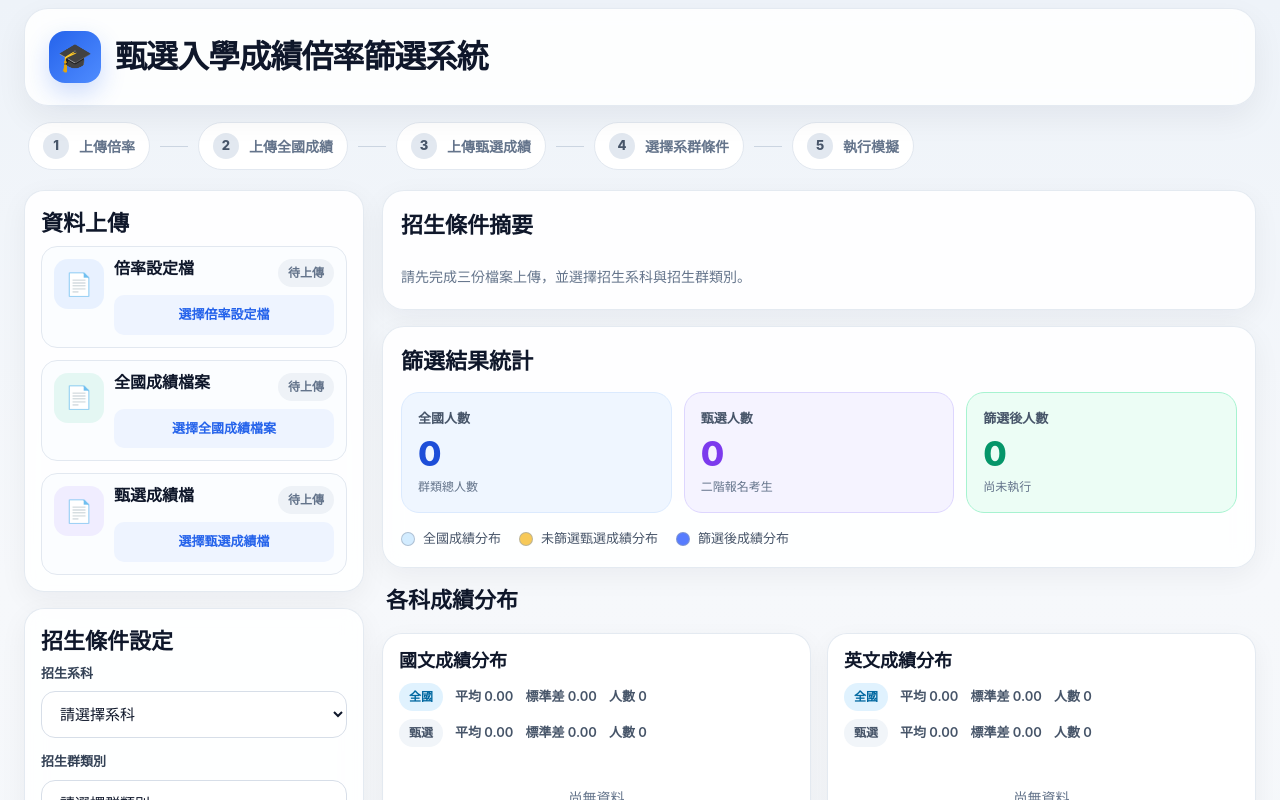
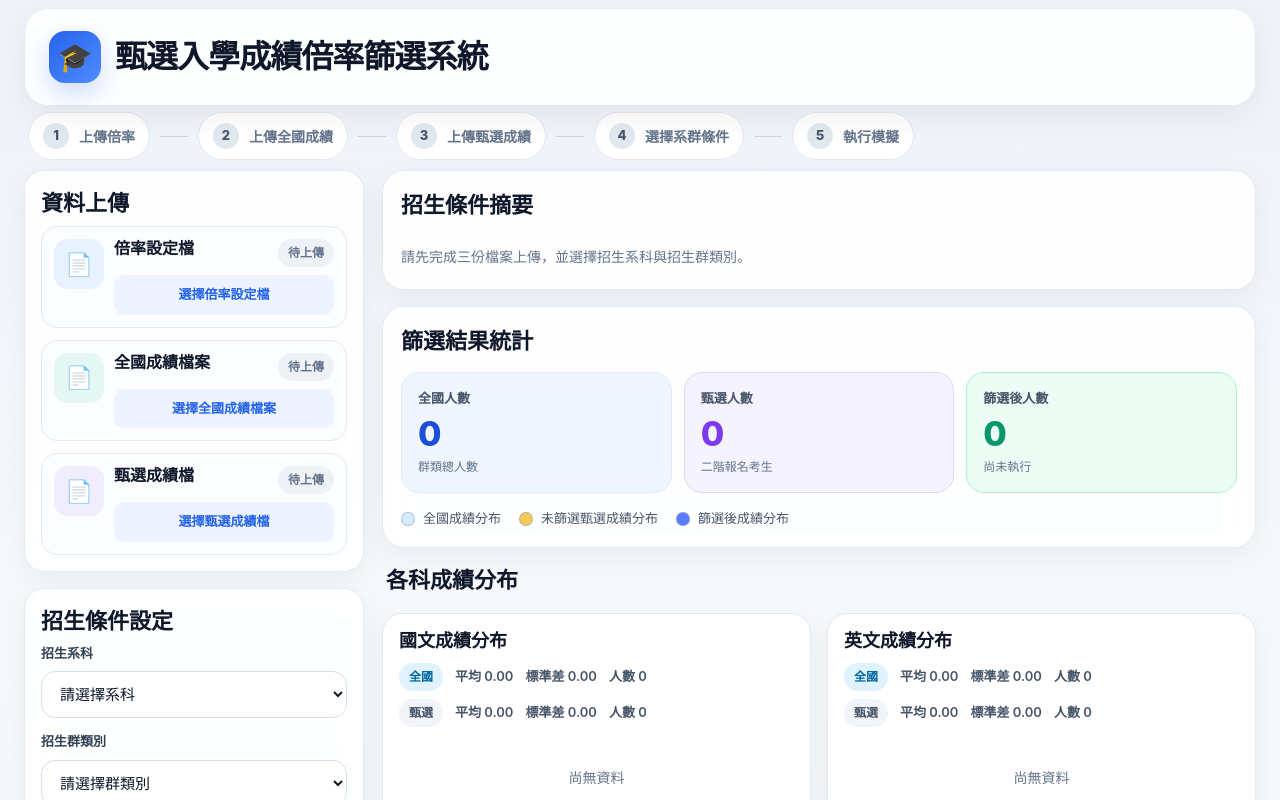
Before and after one commit to Hungming6325/score-ranking-web, a Next.js app: page / in a window 1280 px wide. Shown: the top 800 px of the page. Built offline with nearby package versions, Linux system fonts and the light colour scheme.

Commit message:
update page

```diff
--- a/app/page.tsx
+++ b/app/page.tsx
@@ -1366,8 +1366,8 @@ const stepBarStyle: React.CSSProperties = {
   alignItems: "center",
   gap: "10px",
   overflowX: "auto",
-  padding: "16px 4px 0",
-  marginBottom: "20px",
+  padding: "6px 4px 0",
+  marginBottom: "10px",
 };
 
 const stepPillStyle: React.CSSProperties = {
```
